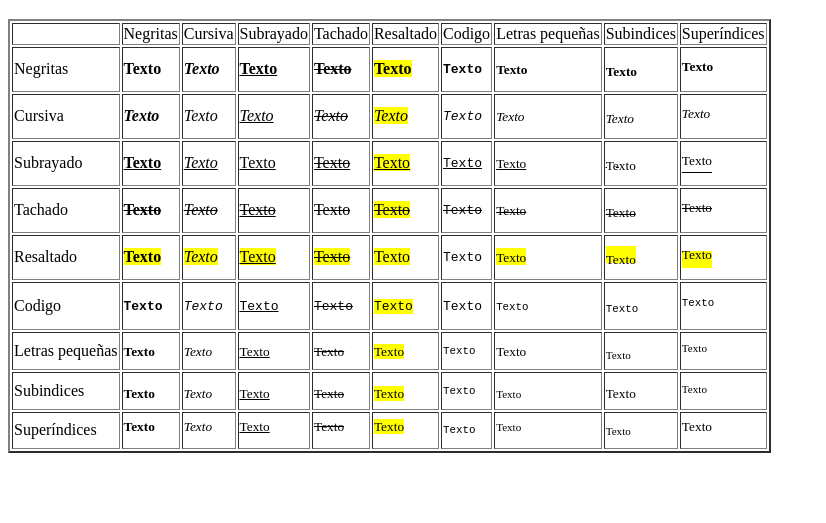
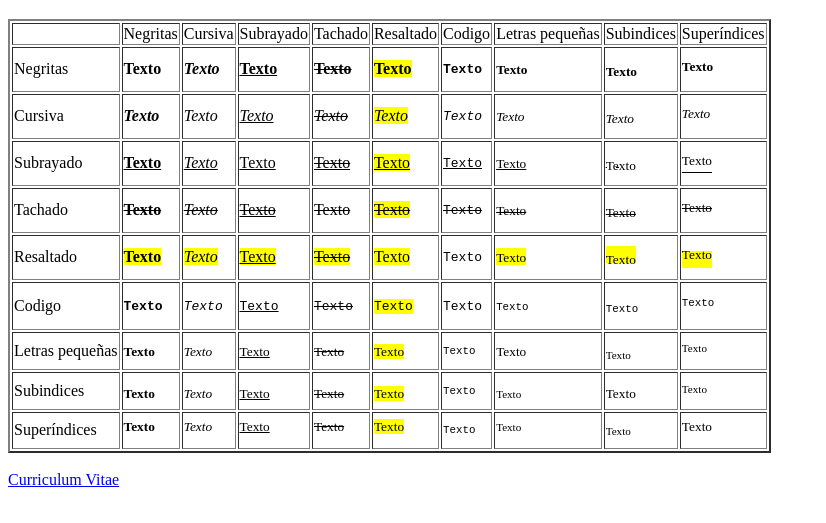
Before and after one commit to samvilrod/samvilrod.github.io, a plain HTML site: page index.html in a window 1280 px wide. Shown: the part 61-584 px from the top of the page, without its empty margins (0-826 px from the left). Drawn offline with Linux system fonts and the light colour scheme.

Commit message:
Update index.html

```diff
--- a/index.html
+++ b/index.html
@@ -131,5 +131,7 @@
 			<td colspan="2"><sup>Texto</sup></td>
 		</tr>
 	</table>
+       <br>
+       <a href="Maquetado.html" target="_blank">Curriculum Vitae</a>
 </body>
 </html>
```
